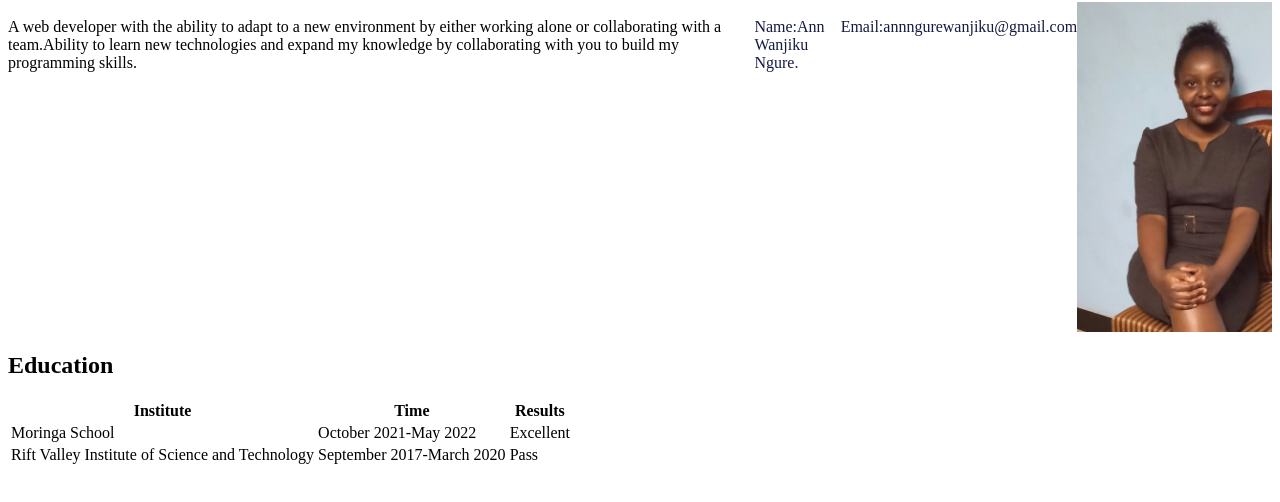
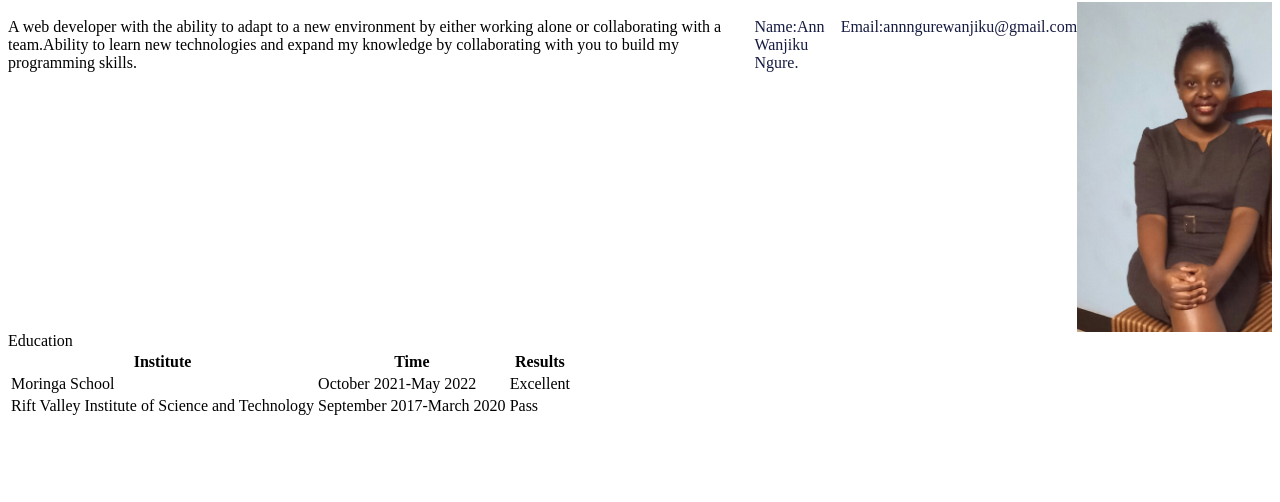
Before and after one commit to annngure/CV, a website: page index.html in a window 1280 px wide. Shown: the part 78-580 px from the top of the page. Drawn offline with Linux system fonts and the light colour scheme.

Commit message:
change header in education section

```diff
--- a/index.html
+++ b/index.html
@@ -14,7 +14,7 @@
             <img id="personal_image" src="image/personal_image.jpg" alt="image" height="330px" width="230px">
         </section>
        <section id="education_section">
-        <h2 class="education_heading">Education</h2>
+        <header class="education_heading">Education</header>
         <table>
             <tr>
                 <th class="table_heading">Institute</th>
```
